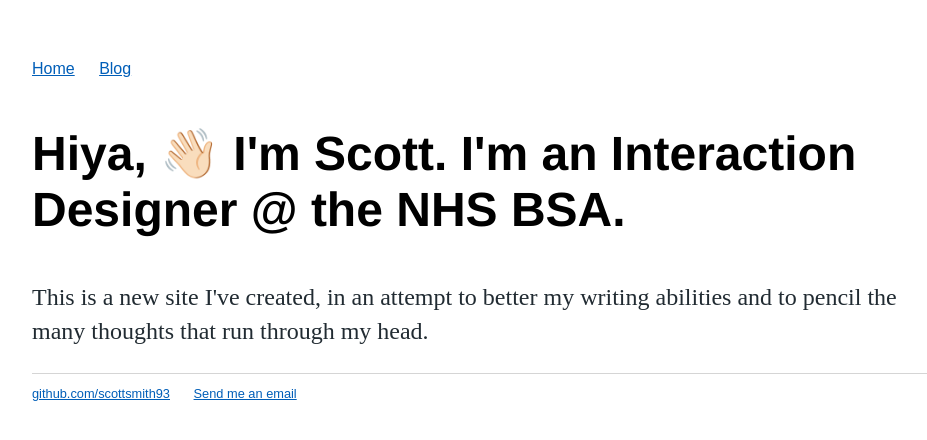
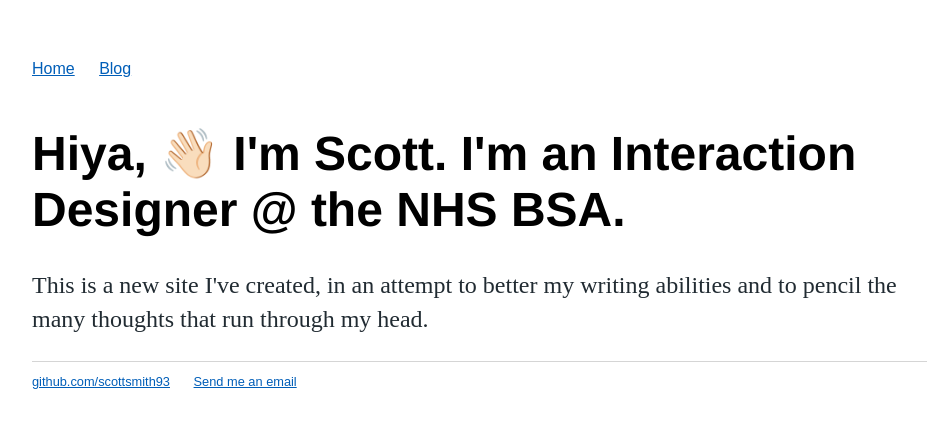
Before and after one commit to scottsmith93/scottsmith.github.io, a Jekyll site: the page built from index.html, in a window 1280 px wide. Shown: the top 440 px of the page, without its empty margins (160-1087 px from the left). Built offline with Jekyll 4.4.1, drawn with Linux system fonts in a browser that asks for light colours.

Commit message:
Update main.css

```diff
--- a/css/main.css
+++ b/css/main.css
@@ -33,12 +33,12 @@
 h2 {
     font-size: 2em;
     font-family:'Helvetica', 'Arial', 'Sans-Serif';
+    padding-top:12px;
 }
 p {
     font-size: 1.5em;
     line-height: 1.4em;
     color: #212b32;
-    padding-top:12px;
 }
 footer {
     border-top: 1px solid #d5d5d5;
```
